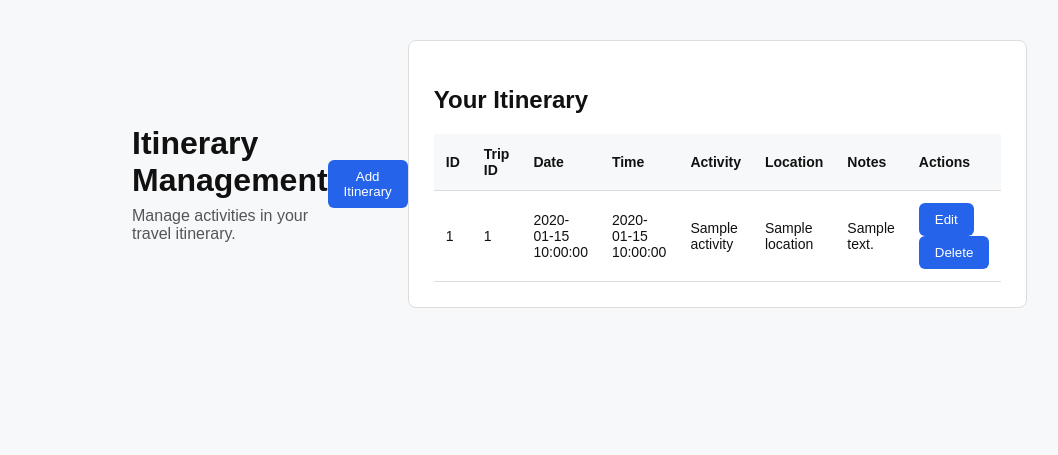
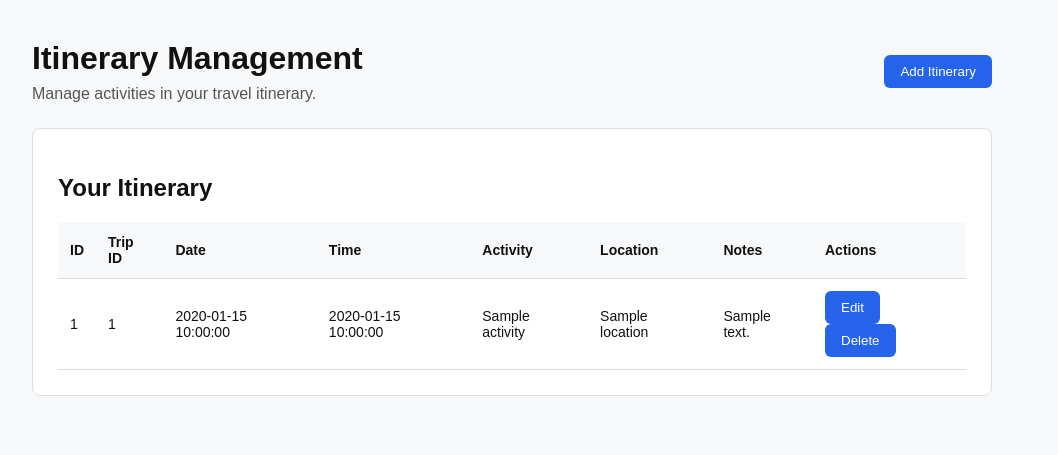
Before and after one commit to meganYhsu/ASD-02-travel-agent, a Flask app: page /itinerary in a window 1280 px wide. Shown: the part 70-525 px from the top of the page, without its empty margins (128-1186 px from the left). Run offline with Flask 3, Linux system fonts and the light colour scheme; a database or web service that is not in the repository returns one stand-in record (values such as "Sample title"); data that the repository does not hold is empty.

Commit message:
fix itinerary css

```diff
--- a/shared/frontend/css/style.css
+++ b/shared/frontend/css/style.css
@@ -162,9 +162,11 @@ select {
 /* Management Pages */
 
 .management-page {
-    max-width: 800px;
+    max-width: 1000px;
     margin: 0 auto;
     padding: 40px 20px;
+
+    display: block;
 }
 
 .page-header {
@@ -194,7 +196,7 @@ select {
 }
 
 .management-page table {
-    width: 60%;
+    width: 100%;
     border-collapse: collapse;
     margin-top: 15px;
 }
@@ -225,7 +227,7 @@ select {
 }
 
 .ai-assistant select {
-    width: 60%;
+    width: 100%;
     margin-top: 8px;
     margin-bottom: 10px;
 }
--- a/student-3/frontend/templates/itinerary.html
+++ b/student-3/frontend/templates/itinerary.html
@@ -51,6 +51,7 @@
             <button type="button" onclick="openAddModal()">
                 Add Itinerary
             </button>
+        </div>
 
 
         <div class="section-card">
@@ -235,6 +236,7 @@
             </form>
 
         </div>
+    </div>
 
 
 
@@ -285,6 +287,7 @@
             document.getElementById("editModal").style.display = "none";
         }
 
+
     </script>
 
 
```
Lines whose indentation alone changed are shown as unchanged.
